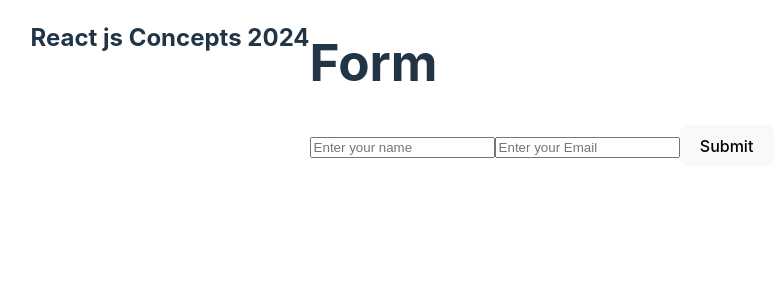
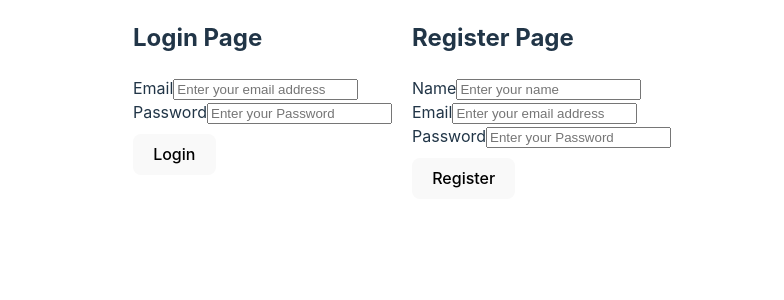
Before and after one commit to Albin777-21/React.js-Projects, a React (Vite) app: page / in a window 1280 px wide. Shown: the top 300 px of the page, without its empty margins (238-1022 px from the left). Built offline with nearby package versions, Linux system fonts and the light colour scheme.

Commit message:
Form Elements

```diff
--- a/src/App.jsx
+++ b/src/App.jsx
@@ -7,6 +7,8 @@
 // import { Skeleton } from "@mui/material";
 
 import FormComponent from "./components/form";
+import LoginComponent from "./components/login";
+import RegisterComponent from "./components/register";
 
 
 
@@ -64,9 +66,15 @@ function App() {
   // if(loading)return <Skeleton variant="rectangular" width={650} height={650}/>
 
   return (
+
     <div style={{display:'flex', justifyContent:'center'}}>
-      <h2>React js Concepts 2024</h2>
-      <FormComponent/>
+
+
+      {/* <FormComponent/> */}
+      <div style={{display:'flex', gap:'20px',justifyContent:'normal'}}>
+      <LoginComponent/>
+      <RegisterComponent/>
+      </div>
     </div>
     // <div className={classes.mainWrapper}>
     //   <h1 className={classes.headerTitle}>
--- /dev/null
+++ b/src/components/common-form/index.jsx
@@ -0,0 +1,65 @@
+import React from "react";
+import CommonInput from "../common-input";
+const formTypes = {
+  INPUT: "input",
+  SELECT: "select",
+  TEXTAREA: "textarea",
+};
+
+const CommonForm = ({ formControls = [], formData, setFormData ,buttonText,onHandleSubmit}) => {
+  function renderFromElements(getCurrentElement) {
+    let content = null;
+
+    switch (getCurrentElement?.componentType) {
+      case formTypes.INPUT:
+        content = (
+          <CommonInput
+            label={getCurrentElement.label}
+            name={getCurrentElement.name}
+            id={getCurrentElement.id}
+            type={getCurrentElement.type}
+            placeholder={getCurrentElement.placeholder}
+            value={formData[getCurrentElement.name]}
+            onChange={(event) => setFormData({
+              ...FormData,
+              [event.target.name]: event.target.value
+            })}
+          />
+        );
+
+        break;
+
+      default:
+        content = (
+          <CommonInput
+            label={getCurrentElement.label}
+            name={getCurrentElement.name}
+            id={getCurrentElement.id}
+            type={getCurrentElement.type}
+            placeholder={getCurrentElement.placeholder}
+            value={formData[getCurrentElement.name]}
+            onChange={(event) => setFormData({
+              ...FormData,
+              [event.target.name]: event.target.value
+            })}
+          />
+        );
+        break;
+    }
+    return content;
+  }
+  return (
+    <form onSubmit={onHandleSubmit}>
+      {formControls?.length
+        ? formControls.map((singleFormElement) =>
+            renderFromElements(singleFormElement)
+          )
+        : null}
+        <div style={{marginTop:'10px'}}>
+          <button type="submit">{buttonText ||'Submit'}</button>
+        </div>
+    </form>
+  );
+};
+
+export default CommonForm;
--- /dev/null
+++ b/src/components/common-input/index.jsx
@@ -0,0 +1,27 @@
+import React from "react";
+
+const CommonInput = ({
+  label,
+  name,
+  id,
+  value,
+  placeholder,
+  type,
+  onChange,
+}) => {
+  return (
+    <div>
+      <label htmlFor={name}>{label}</label>
+      <input
+        name={name}
+        type={type || "text"}
+        id={id}
+        placeholder={placeholder || "Enter value here"}
+        value={value}
+        onChange={onChange}
+      />
+    </div>
+  );
+};
+
+export default CommonInput;
--- a/src/components/form/index.jsx
+++ b/src/components/form/index.jsx
@@ -2,22 +2,32 @@ import React, { useState } from "react";
 
 const FormComponent = () => {
   const [nameValue, setNameValue] = useState("");
-  const [emailValue, setEmailValue] = useState('')
+  const [emailValue, setEmailValue] = useState("");
+  const [formData, setFormData] = useState({
+    name: "",
+    email: "",
+  });
 
   function handleChange(event) {
     console.log(event);
     const { value } = event.target;
     setNameValue(value);
   }
-  function handleSubmit(event){
+  function handleSubmit(event) {
     event.preventDefault();
-    console.log(nameValue,emailValue);
-
+    console.log(nameValue, emailValue);
   }
 
-  function handleEmail(event){
-    const { value } = event.target
+  function handleEmail(event) {
+    const { value } = event.target;
     setEmailValue(value);
+  }
+//This is for dynamic fields
+  function handleOnChange(event) {
+    console.log(event.target.name);
+    const { name, value } = event.target;
+
+    setFormData({ ...formData, [name]: value });
   }
   return (
     <div>
@@ -28,14 +38,16 @@ const FormComponent = () => {
           name="name"
           id="name"
           placeholder="Enter your name"
-          onChange={handleChange}
+          onChange={handleOnChange}
+          value={formData.name}
         />
-         <input
+        <input
           type="text"
           name="email"
           id="email"
           placeholder="Enter your Email"
-          onChange={handleEmail}
+          onChange={handleOnChange}
+          value={formData.email}
         />
         <button type="submit">Submit</button>
       </form>
--- /dev/null
+++ b/src/components/login/index.jsx
@@ -0,0 +1,35 @@
+import React, { useState } from "react";
+import CommonForm from "../common-form";
+import { loginFormElements } from "../../config";
+
+
+const initialFormData={
+  email: "",
+  password: "",
+}
+
+const LoginComponent = () => {
+  const [loginFormData, setLoginFormData] = useState(initialFormData);
+
+  function onHandleSubmit(event){
+    event.preventDefault()
+    console.log(loginFormData,'loginFormData');
+
+    setLoginFormData(initialFormData)
+
+  }
+  return (
+    <div>
+      <h2>Login Page</h2>
+      <CommonForm
+        formControls={loginFormElements}
+        formData={loginFormData}
+        setFormData={setLoginFormData}
+        buttonText={"Login"}
+        onHandleSubmit={onHandleSubmit}
+      />
+    </div>
+  );
+};
+
+export default LoginComponent;
--- /dev/null
+++ b/src/components/register/index.jsx
@@ -0,0 +1,36 @@
+import React from "react";
+import CommonForm from "../common-form";
+import { registerFormElements } from "../../config";
+import { useState } from "react";
+
+const initialState = {
+  name: "",
+  email: "",
+  password: "",
+};
+
+const RegisterComponent = () => {
+  const [registerFormData, setRegisterFormData] = useState(initialState);
+
+  function handleRegisterFormSubmit(event) {
+    event.preventDefault();
+    console.log(registerFormData);
+    setRegisterFormData(initialState)
+
+  }
+  return (
+    <div>
+      <h2>Register Page</h2>
+      <CommonForm
+        formControls={registerFormElements}
+        formData={registerFormData}
+        setFormData={setRegisterFormData}
+        buttonText={"Register"}
+        onHandleSubmit={handleRegisterFormSubmit}
+
+      />
+    </div>
+  );
+};
+
+export default RegisterComponent;
--- /dev/null
+++ b/src/config/index.js
@@ -0,0 +1,49 @@
+
+
+export const loginFormElements=[
+    {
+        name: 'email',
+        id:'email',
+        placeholder:'Enter your email address',
+        label:'Email',
+        componentType:'input',
+        type:'email',
+    },
+    {
+        name: 'password',
+        id:'password',
+        placeholder:'Enter your Password',
+        label:'Password',
+        componentType:'input',
+        type:'password',
+    }
+]
+
+
+
+export const registerFormElements=[
+    {
+        name: 'name',
+        id:'name',
+        placeholder:'Enter your name',
+        label:'Name',
+        componentType:'input',
+        type:'text',
+    },
+    {
+        name: 'email',
+        id:'email',
+        placeholder:'Enter your email address',
+        label:'Email',
+        componentType:'input',
+        type:'email',
+    },
+    {
+        name: 'password',
+        id:'password',
+        placeholder:'Enter your Password',
+        label:'Password',
+        componentType:'input',
+        type:'password',
+    }
+]
```
